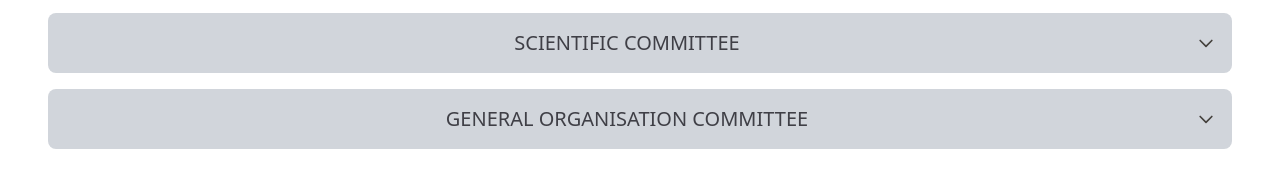
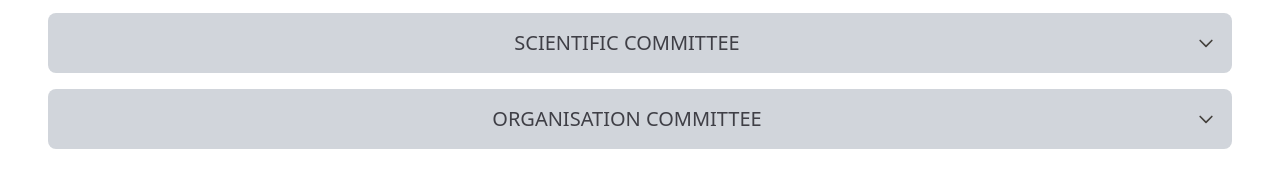
Before and after one commit to CodeSplash/JDMSI2023, a plain HTML site: page index.html in a window 1280 px wide. Shown: the part 4691-4886 px from the top of the page. Drawn offline with nearby package versions, Linux system fonts and the light colour scheme.

Commit message:
Update index.html

```diff
--- a/index.html
+++ b/index.html
@@ -498,7 +498,7 @@
         class="flex items-center justify-between p-4 rounded-lg cursor-pointer bg-gray-300"
       >
         <h2 class="font-medium text-zinc-700 mx-auto uppercase text-xl">
-          General Organisation Committee
+          Organisation Committee
         </h2>
 
         <svg
```
